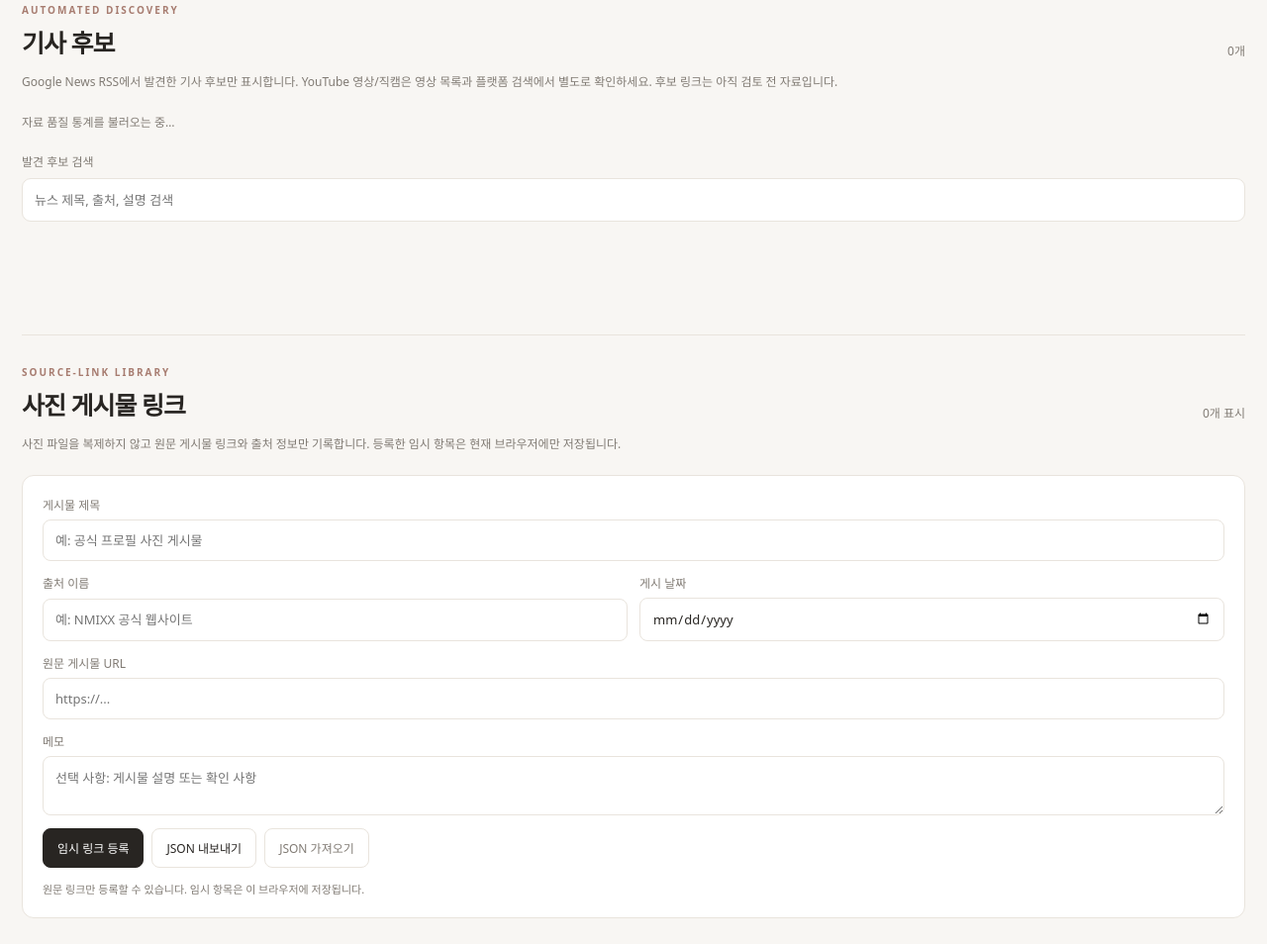
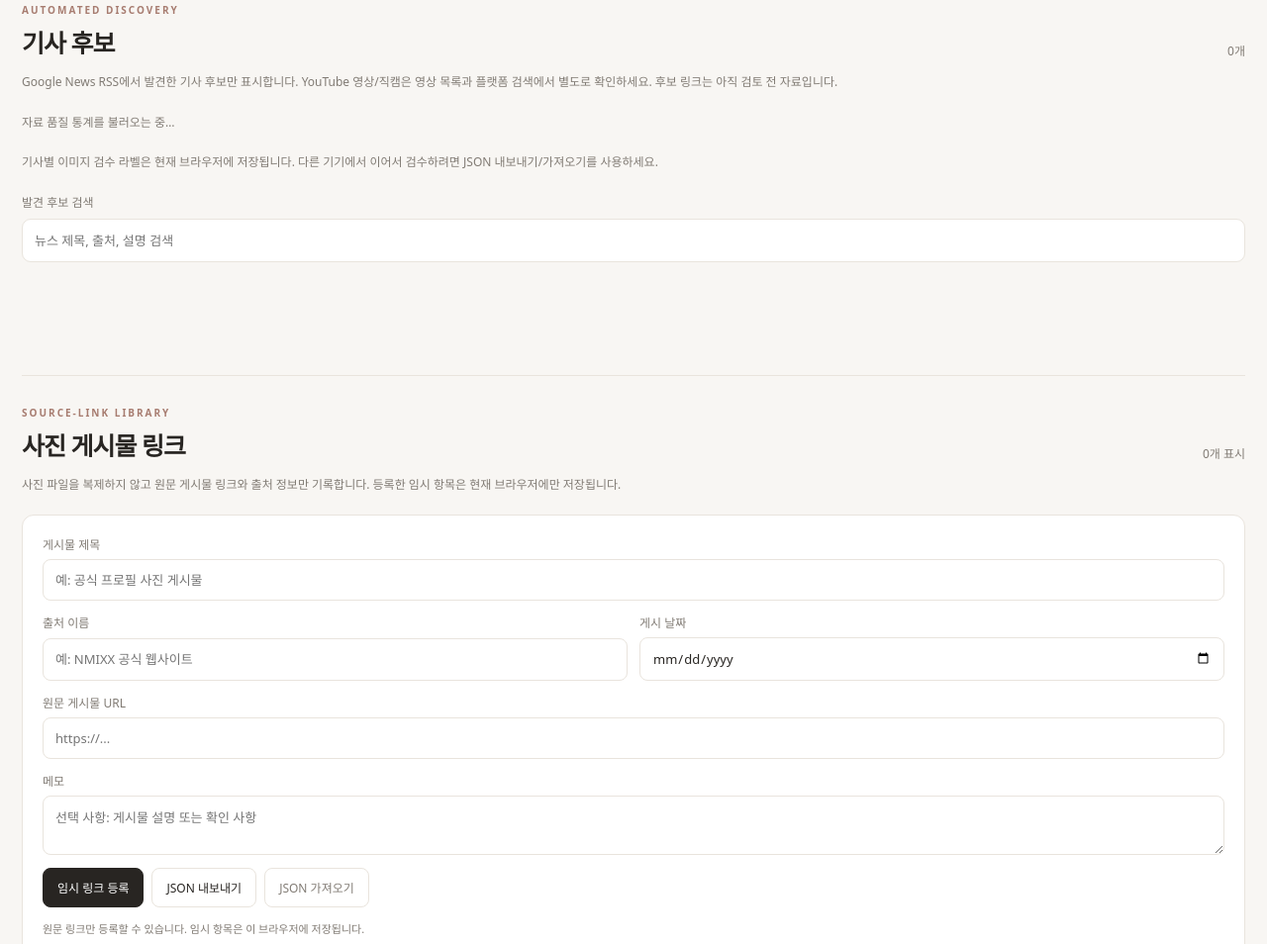
Before and after one commit to UForPel/haewon-archive, a website: page index.html in a window 1280 px wide. Shown: the part 2767-3721 px from the top of the page at 99% size. Drawn offline with Linux system fonts and the light colour scheme.

Commit message:
Explain local thumbnail review label storage

```diff
--- a/index.html
+++ b/index.html
@@ -52,7 +52,7 @@
     <section class="photo-section" aria-labelledby="discovery-heading">
       <div class="section-heading"><div><p class="eyebrow">AUTOMATED DISCOVERY</p><h2 id="discovery-heading">기사 후보</h2></div><span id="discovery-count" class="photo-count">0개</span></div>
       <p class="photo-policy">Google News RSS에서 발견한 기사 후보만 표시합니다. YouTube 영상/직캠은 영상 목록과 플랫폼 검색에서 별도로 확인하세요. 후보 링크는 아직 검토 전 자료입니다.</p>
-      <div id="discovery-quality-summary" class="photo-policy" aria-live="polite">자료 품질 통계를 불러오는 중…</div><label class="discovery-search-label" for="discovery-search">발견 후보 검색</label><input id="discovery-search" class="discovery-search" type="search" placeholder="뉴스 제목, 출처, 설명 검색"><div id="discovery-categories" class="discovery-categories" aria-label="뉴스 분류"></div>
+      <div id="discovery-quality-summary" class="photo-policy" aria-live="polite">자료 품질 통계를 불러오는 중…</div><p class="photo-policy">기사별 이미지 검수 라벨은 현재 브라우저에 저장됩니다. 다른 기기에서 이어서 검수하려면 JSON 내보내기/가져오기를 사용하세요.</p><label class="discovery-search-label" for="discovery-search">발견 후보 검색</label><input id="discovery-search" class="discovery-search" type="search" placeholder="뉴스 제목, 출처, 설명 검색"><div id="discovery-categories" class="discovery-categories" aria-label="뉴스 분류"></div>
       <div id="discovery-list" class="photo-list" aria-live="polite"></div><nav class="pagination" id="discovery-pagination" aria-label="뉴스 페이지 이동"></nav>
     </section>
     <section class="photo-section" aria-labelledby="photo-heading">
```
